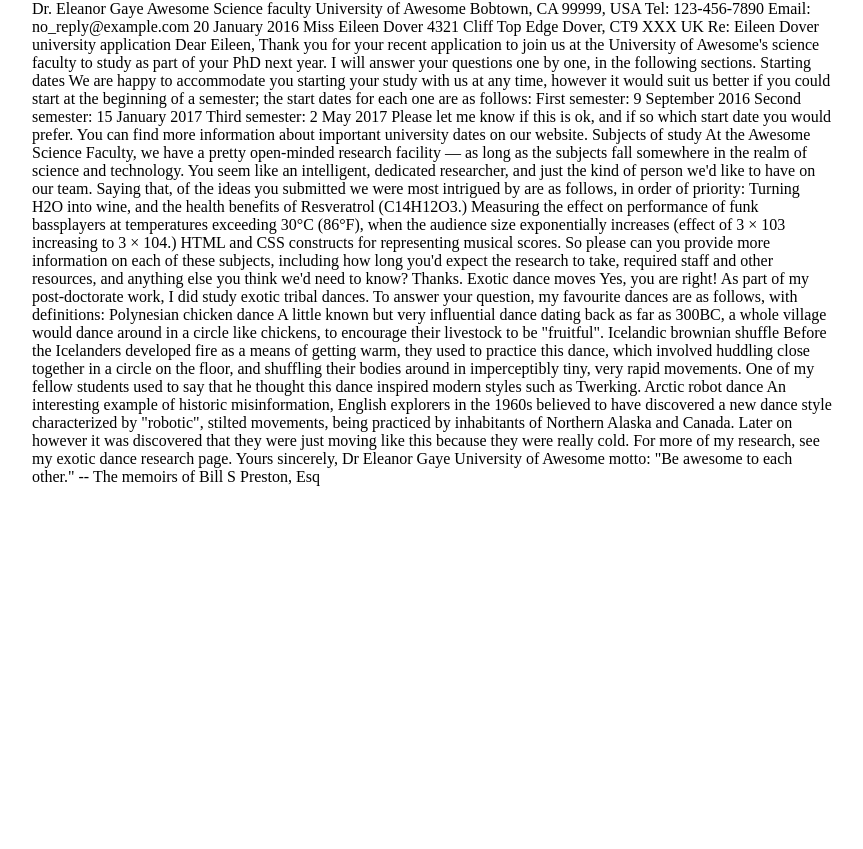
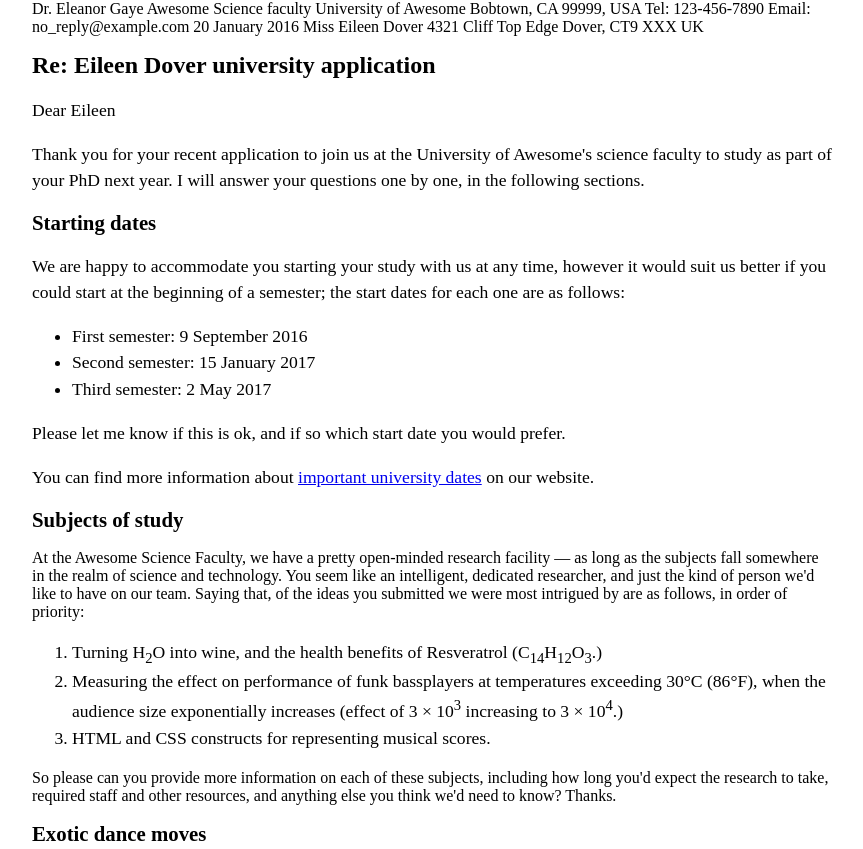
Before and after one commit to bspence205/Letter-Markup, a plain HTML site: page index.html in a window 1280 px wide. Shown: the top 849 px of the page, without its empty margins (208-1071 px from the left). Before the commit the page ends 800 px from the top, so only its background shows below. Drawn offline with Linux system fonts and the light colour scheme.

Commit message:
added standard markup elements for the following sections Response, Starting Dates, and Subjects of study

```diff
--- a/index.html
+++ b/index.html
@@ -4,10 +4,12 @@
     <meta charset="UTF-8">
     <meta http-equiv="X-UA-Compatible" content="IE=edge">
     <meta name="viewport" content="width=device-width, initial-scale=1.0">
+    <meta name="author" content="Brian Spencer">
     <link rel="stylesheet" href="styles.css">
     <title>Document</title>
 </head>
 <body>
+
     Dr. Eleanor Gaye
 Awesome Science faculty
 University of Awesome
@@ -24,37 +26,43 @@ Dover, CT9 XXX
 UK
 
 
-Re: Eileen Dover university application
+<h1>Re: Eileen Dover university application</h1>
 
-Dear Eileen,
+<p>Dear Eileen</p>
 
-Thank you for your recent application to join us at the University of Awesome's science faculty to study as part of your PhD next year. I will answer your questions one by one, in the following sections.
-
-Starting dates
-
-We are happy to accommodate you starting your study with us at any time, however it would suit us better if you could start at the beginning of a semester; the start dates for each one are as follows:
-
-First semester: 9 September 2016
-Second semester: 15 January 2017
-Third semester: 2 May 2017
-
-Please let me know if this is ok, and if so which start date you would prefer.
-
-You can find more information about important university dates on our website.
+<p>Thank you for your recent application to join us at the University of Awesome's science faculty to study as part of your PhD next year. I will answer your questions one by one, in the following sections.</p>
 
 
-Subjects of study
+
+<h2>Starting dates</h2>
+
+<p>We are happy to accommodate you starting your study with us at any time, however it would suit us better if you could start at the beginning of a semester; the start dates for each one are as follows:</p>
+
+<ul>
+    <li>First semester: 9 September 2016</li>
+    <li>Second semester: 15 January 2017</li>
+    <li>Third semester: 2 May 2017</li>
+</ul>
+
+<p>Please let me know if this is ok, and if so which start date you would prefer.</p>
+
+<p>You can find more information about <a href="http://example.com">important university dates</a> on our website.</p>
+
+
+<h2>Subjects of study</h2>
 
 At the Awesome Science Faculty, we have a pretty open-minded research facility — as long as the subjects fall somewhere in the realm of science and technology. You seem like an intelligent, dedicated researcher, and just the kind of person we'd like to have on our team. Saying that, of the ideas you submitted we were most intrigued by are as follows, in order of priority:
 
-Turning H2O into wine, and the health benefits of Resveratrol (C14H12O3.)
-Measuring the effect on performance of funk bassplayers at temperatures exceeding 30°C (86°F), when the audience size exponentially increases (effect of 3 × 103 increasing to 3 × 104.)
-HTML and CSS constructs for representing musical scores.
+<ol>
+    <li>Turning H<sub>2</sub>O into wine, and the health benefits of Resveratrol (C<sub>14</sub>H<sub>12</sub>O<sub>3</sub>.)</li>
+    <li>Measuring the effect on performance of funk bassplayers at temperatures exceeding 30°C (86°F), when the audience size exponentially increases (effect of 3 × 10<sup>3</sup> increasing to 3 × 10<sup>4</sup>.)</li>
+    <li>HTML and CSS constructs for representing musical scores.</li>
+</ol>
 
 So please can you provide more information on each of these subjects, including how long you'd expect the research to take, required staff and other resources, and anything else you think we'd need to know? Thanks.
 
 
-Exotic dance moves
+<h2>Exotic dance moves</h2>
 
 Yes, you are right! As part of my post-doctorate work, I did study exotic tribal dances. To answer your question, my favourite dances are as follows, with definitions:
 
```
